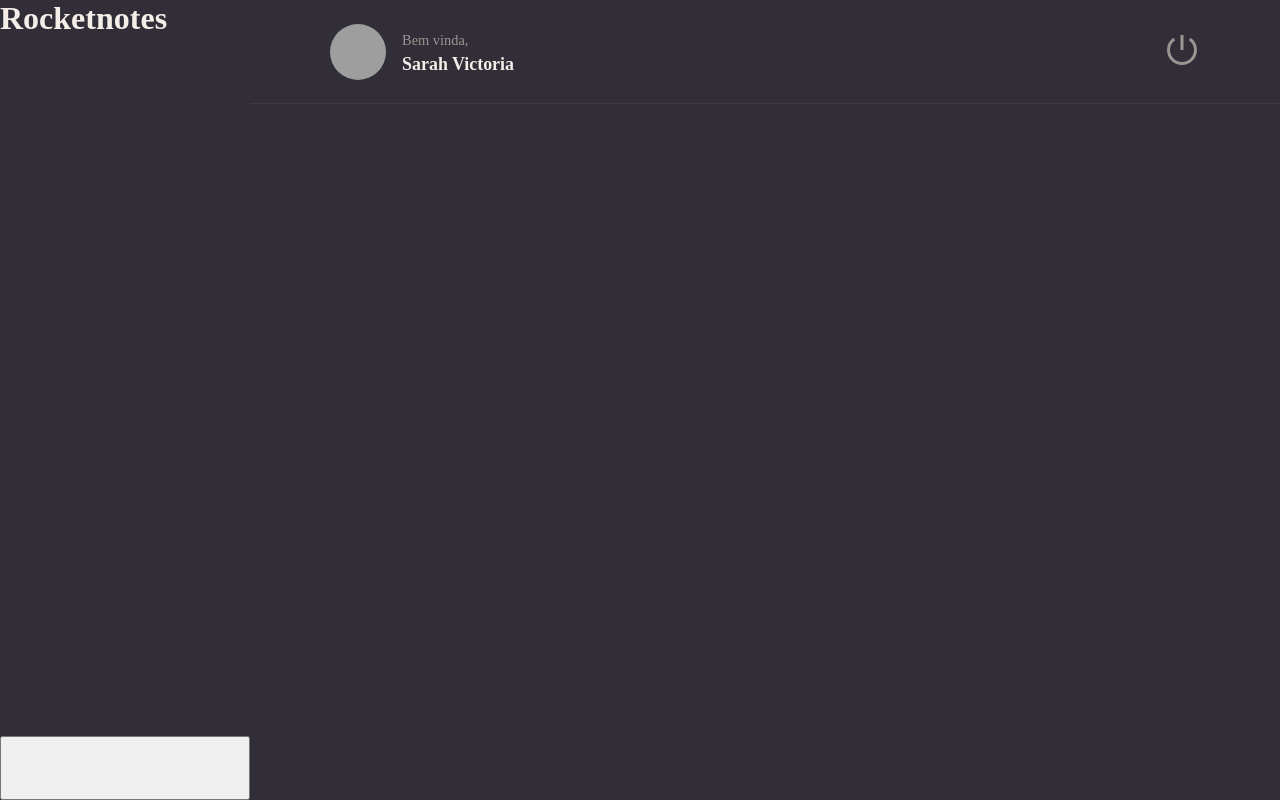
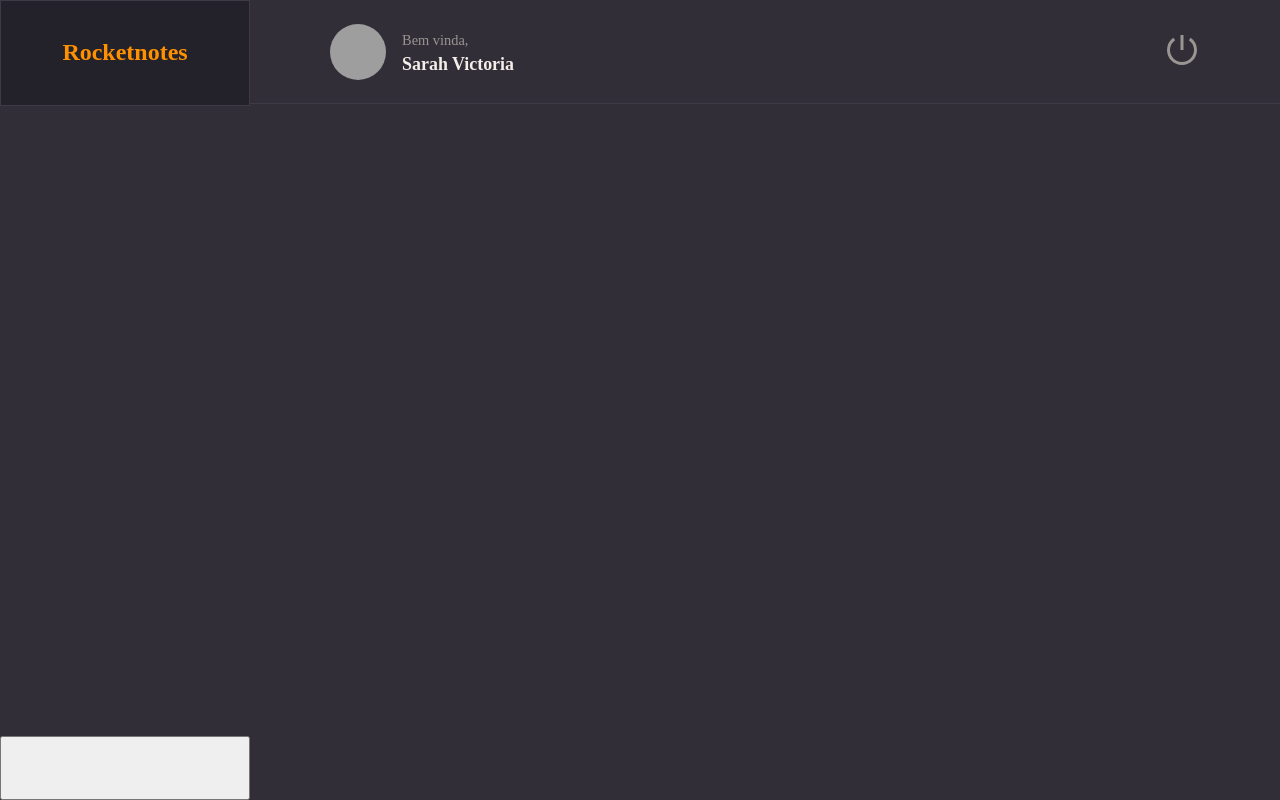
Before and after one commit to sarahvjustino/RockeatNotes-Explorer, a React app: page / in a window 1280 px wide. Built offline with nearby package versions, Linux system fonts and the light colour scheme; grey boxes are pictures that could not be loaded; the HTML template or start-up script is replaced by a standard one.

Commit message:
feat: styled Home brand component

```diff
--- a/src/pages/Home/styles.js
+++ b/src/pages/Home/styles.js
@@ -18,6 +18,19 @@
 `;
 export const Brand = styled.div`
     grid-area: brand;
+
+    display: flex;
+    justify-content: center;
+    align-items: center;
+
+    border: 1px solid ${({ theme }) => theme.COLORS.BACKGROUND_700};
+
+    background-color: ${({ theme }) => theme.COLORS.BACKGROUND_900};
+
+    > h1{
+        font-size: 1.5rem;
+        color: ${({ theme }) => theme.COLORS.ORANGE};
+    }
 `;
 export const Search = styled.div`
     grid-area: search;
```
